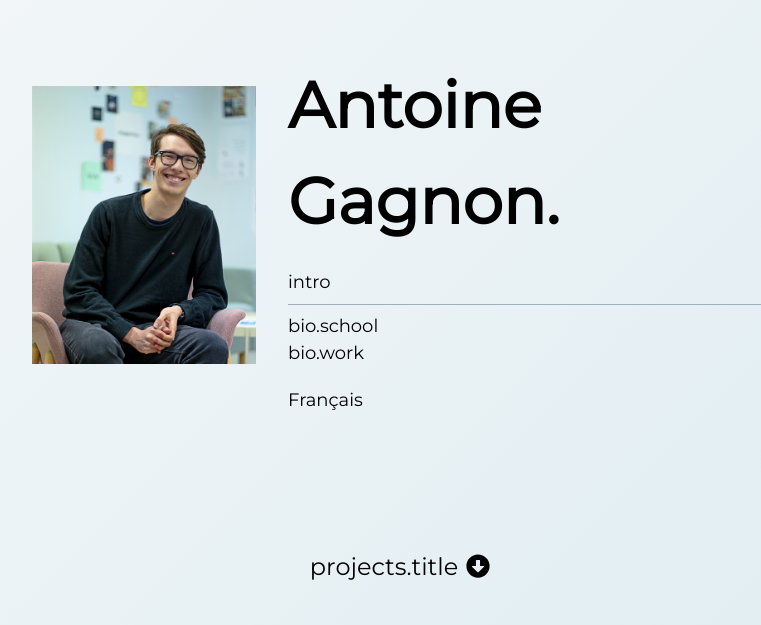
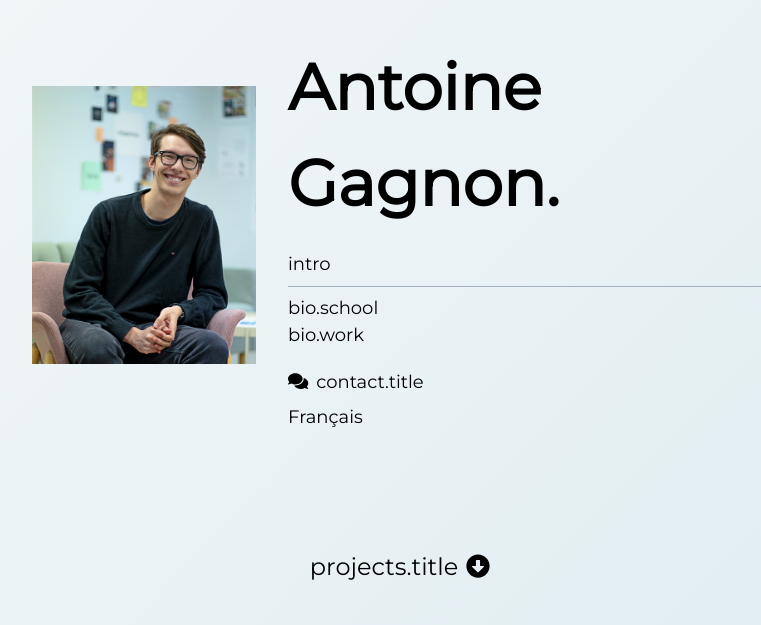
Before and after one commit to antoinegag/antoineg.dev, a React (Create React App) app: page /#/ in a window 1280 px wide. Shown: the part 175-800 px from the top of the page, without its empty margins (240-1001 px from the left). Built offline with nearby package versions, Linux system fonts and the light colour scheme; what i18next-xhr-backend would draw is missing.

Commit message:
Restore get in touch link

```diff
--- a/src/pages/Home/index.js
+++ b/src/pages/Home/index.js
@@ -34,19 +34,19 @@ export default function Home() {
             <br />
             {t("bio.work")}
           </p>
-          {/* <p className="text-xl font-bold mb-2">
-            <p className="mb-2">
+          <p className="mb-2">
+            {/* <p className="mb-2">
               <FontAwesomeIcon
                 icon={faExclamationCircle}
                 className="text-blue-700 mr-2"
               />
               {t("bio.looking_internship")}
-            </p>
+            </p> */}
             <Link to="contact" spy={true} smooth={true} duration={600}>
               <FontAwesomeIcon icon={faComments} className="mr-2" />
               {t("contact.title")}
             </Link>
-          </p> */}
+          </p>
           <div>
             {i18n.language === "fr" ? (
               <button onClick={() => i18n.changeLanguage("en")}>English</button>
```
